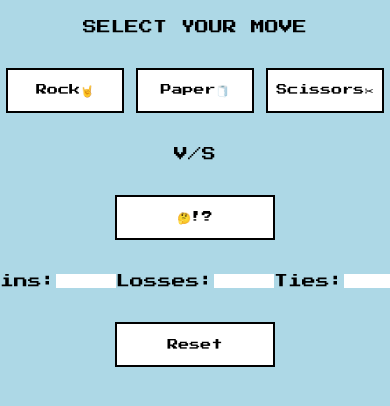
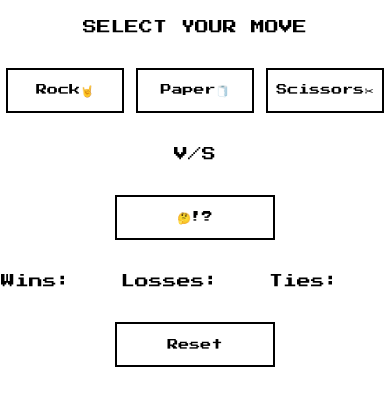
Before and after one commit to suvayan-m/rock-paper-scissors-game, a plain HTML site: page index.html in a window 390 px wide. Drawn offline with Linux system fonts and the light colour scheme.

Commit message:
Update style.css

```diff
--- a/style.css
+++ b/style.css
@@ -53,7 +53,7 @@ input {
 
 @media only screen and (max-width: 1000px) {
   body {
-    background-color: rgb(0, 191, 255);
+
   }
 
   button {
@@ -65,7 +65,7 @@ input {
 
 @media only screen and (max-width: 900px) {
   body {
-    background-color: lightblue;
+
     font-size: 20px;
   }
 
@@ -86,7 +86,7 @@ input {
 
 @media only screen and (max-width: 720px) {
   body {
-    background-color: lightblue;
+
     font-size: 18px;
   }
 
@@ -107,7 +107,6 @@ input {
 
 @media only screen and (max-width: 620px) {
   body {
-    background-color: lightblue;
     font-size: 14px;
   }
 
@@ -122,6 +121,6 @@ input {
 
   input {
     font-size: 14px;
-    width: 60px;
+    width: 50px;
   }
 }
```
